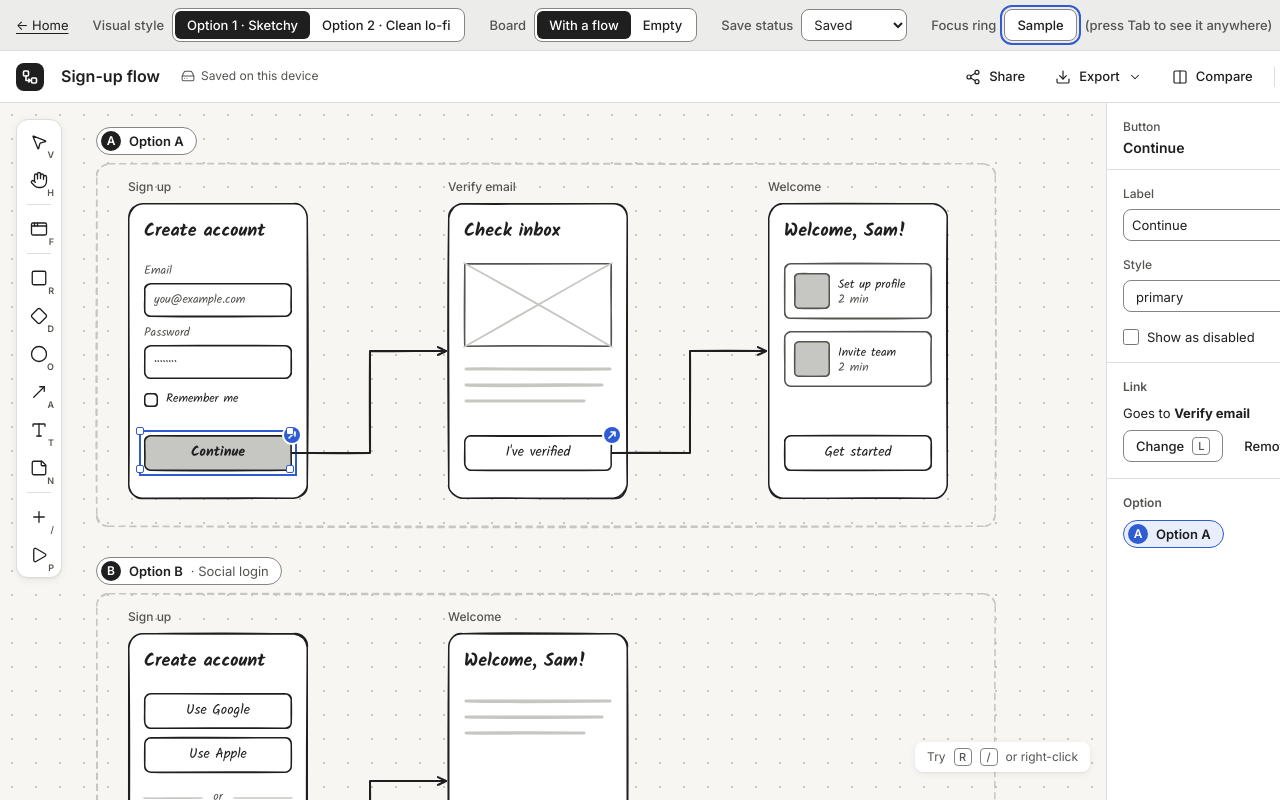
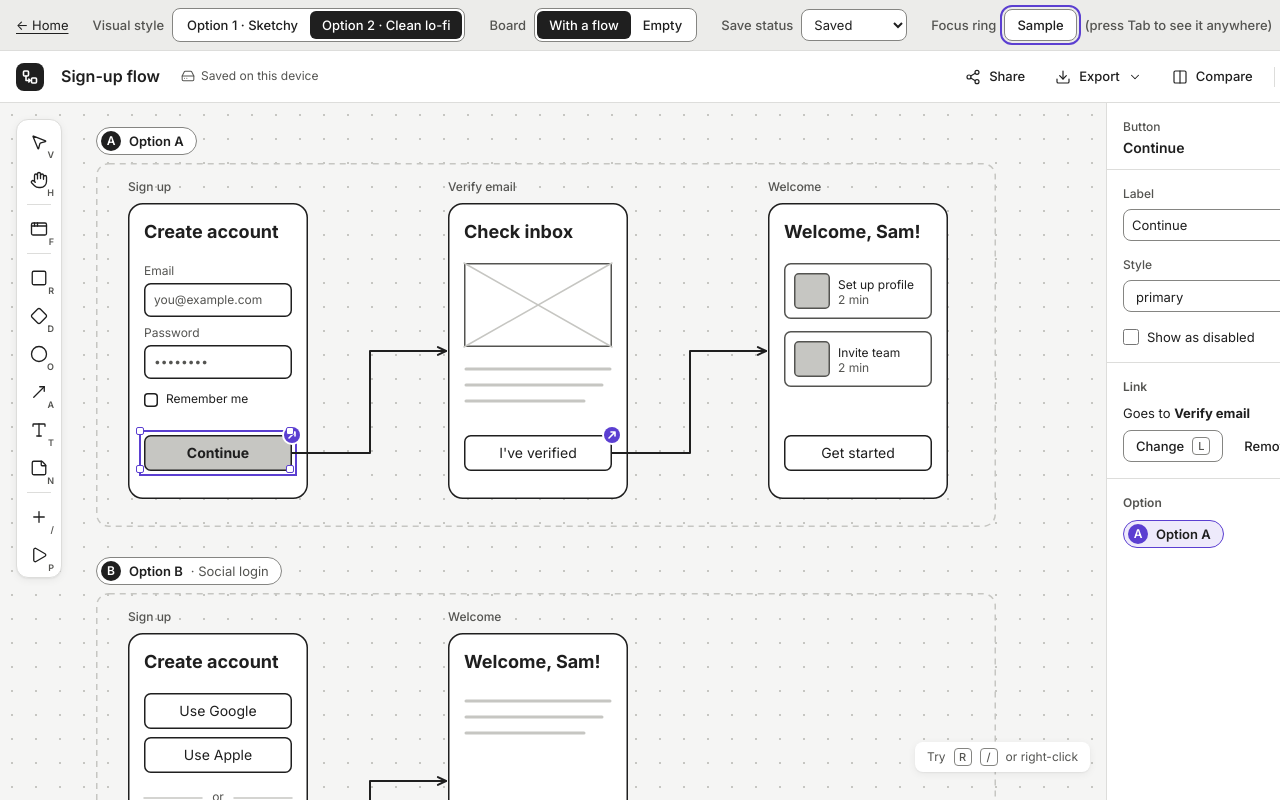
Before and after one commit to timea-ve/ui-workflow-editor, a React (Vite) app: page /chrome in a window 1280 px wide. Shown: the top 800 px of the page. Built offline with nearby package versions, Linux system fonts and the light colour scheme.

Commit message:
Gate 2 approved: Clean lo-fi default, violet accent
Co-authored-by: Copilot App <223556219+Copilot@users.noreply.github.com>

```diff
--- a/src/design/tokens.css
+++ b/src/design/tokens.css
@@ -17,9 +17,9 @@
   --fs-gray-8: #343432;
   --fs-gray-9: #1f1f1f;
 
-  /* ── The one accent (blue) ────────────────────────────────────── */
-  --fs-accent-hue: #2f5bd3;
-  --fs-accent-tint: #e8eefc;
+  /* ── The one accent (violet) ────────────────────────────────────── */
+  --fs-accent-hue: #5b3fd1;
+  --fs-accent-tint: #eeeafb;
 
   /* ── Semantic colour (names other agents already use) ─────────── */
   --fs-ink: var(--fs-gray-9);          /* body text, default sketch ink */
@@ -36,7 +36,7 @@
   --fs-on-accent: var(--fs-gray-0);    /* text/icons on accent fill */
 
   --fs-selection: var(--fs-accent);    /* selection outline + handles */
-  --fs-selection-fill: rgb(47 91 211 / 0.08);
+  --fs-selection-fill: rgb(91 63 209 / 0.08);
   --fs-link-marker: var(--fs-accent);  /* "clickable" badge on a link's source element */
   --fs-link-marker-size: 16px;
   --fs-focus-ring: var(--fs-accent);
--- a/src/pages/ChromePage.tsx
+++ b/src/pages/ChromePage.tsx
@@ -77,7 +77,7 @@ let toastSeq = 0;
 
 export function ChromePage() {
   const [params, setParams] = useSearchParams();
-  const style: VisualStyle = params.get('style') === 'clean' ? 'clean' : 'sketchy';
+  const style: VisualStyle = params.get('style') === 'sketchy' ? 'sketchy' : 'clean';
   const [board, setBoard] = useState<'empty' | 'flow'>('flow');
   const [status, setStatus] = useState<SaveStatus>('saved');
   const [title, setTitle] = useState('Sign-up flow');
--- a/src/pages/FlowSandboxPage.tsx
+++ b/src/pages/FlowSandboxPage.tsx
@@ -22,7 +22,7 @@ function targetFlowFrames(doc: BoardDoc, selection: ID[]): ID[] | undefined {
 
 export function FlowSandboxPage() {
   const [doc, setDoc] = useState<BoardDoc>(buildSandboxBoard);
-  const [style, setStyle] = useState<VisualStyle>('sketchy');
+  const [style, setStyle] = useState<VisualStyle>('clean');
   const [selection, setSelection] = useState<ID[]>([]);
   const [play, setPlay] = useState<{ frameId: ID; title: string } | null>(null);
 
```
Also changed, not shown: 7 other files (tests, documents, lock files or other folders).
